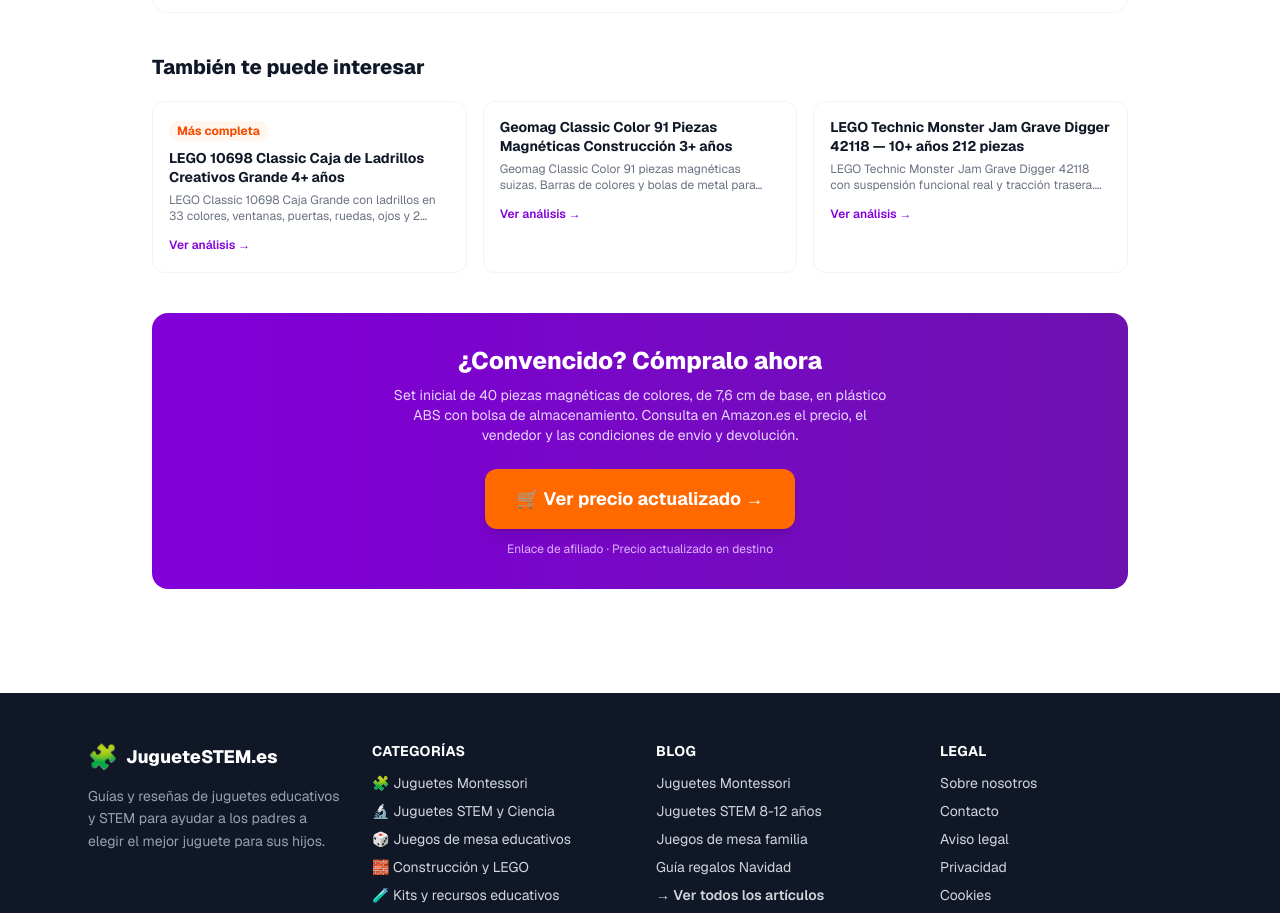
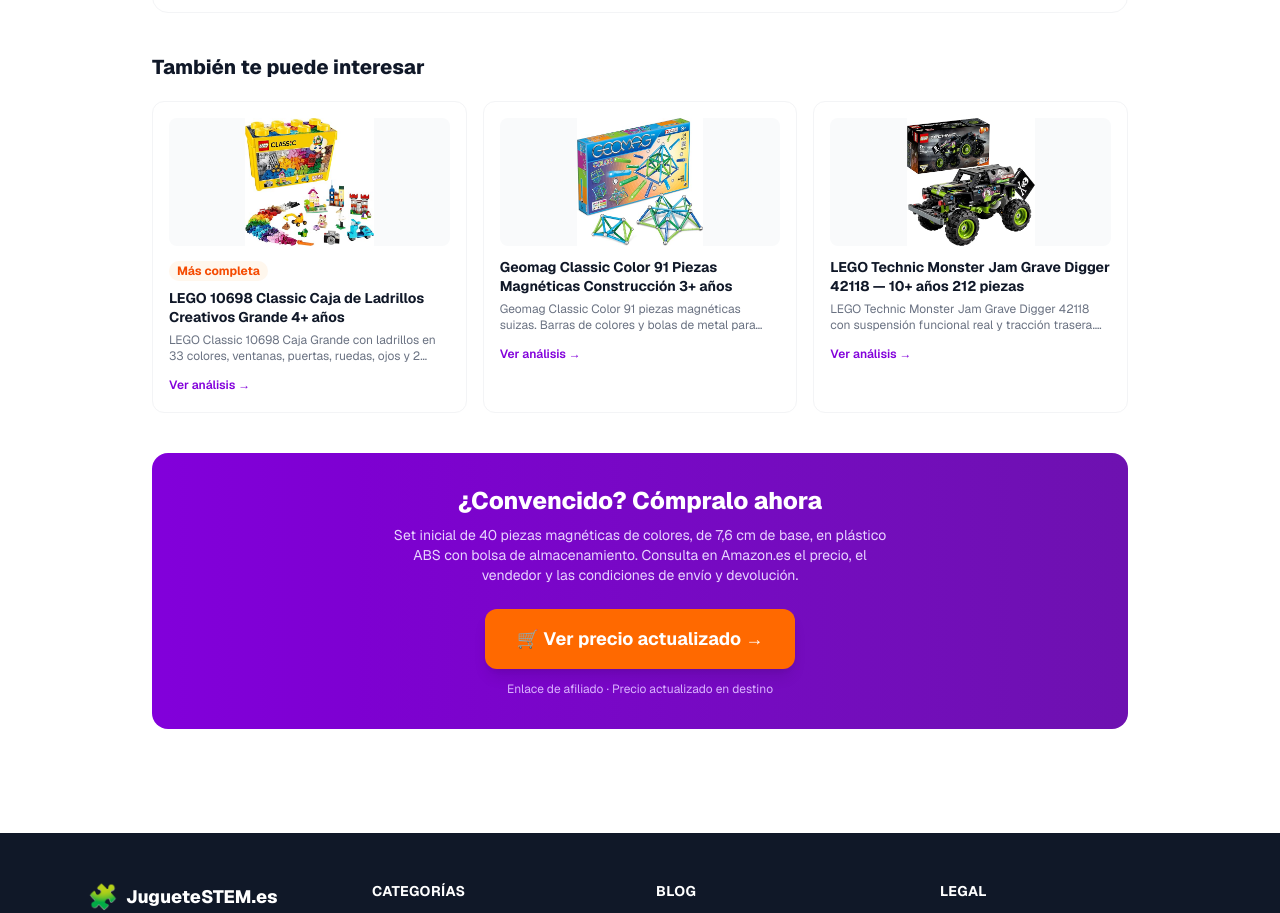
Before and after one commit to mktweb360/juguetestem, a Next.js app: page /tienda/construccion-lego/coodoo-bloques-magneticos-40-piezas in a window 1280 px wide. Shown: the part 2405-3318 px from the top of the page. Built offline with nearby package versions, Linux system fonts and the light colour scheme.

Commit message:
Ficha: imagen en los productos relacionados

```diff
--- a/app/tienda/[categoria]/[producto]/page.tsx
+++ b/app/tienda/[categoria]/[producto]/page.tsx
@@ -8,6 +8,7 @@ import { isFeaturedProduct } from "@/lib/indexable";
 import { productTitle, productTitleUnique, relatedInCategory, publicDescription } from "@/lib/seo";
 import { CATEGORIA_GUIA } from "@/lib/categoria-guia";
 import { syncedImage } from "@/lib/amazon-sync";
+import { productImageSrc } from "@/components/ProductCard";
 
 /* ─── Metadata ────────────────────────────────────────────────────────────── */
 // Imagen de respaldo por categoría para fichas sin imagen propia (ficheros que existen en public/images/products).
@@ -354,6 +355,10 @@ export default async function ProductoPage({
                   href={`/tienda/${p.categorySlug}/${p.slug}`}
                   className="border border-gray-100 rounded-xl p-4 hover:border-purple-200 hover:shadow-md transition-all group"
                 >
+                  <div className="mb-3 overflow-hidden rounded-lg bg-gray-50">
+                    {/* eslint-disable-next-line @next/next/no-img-element */}
+                    <img src={productImageSrc(p)} alt={p.name} width={300} height={128} loading="lazy" className="h-32 w-full object-contain" />
+                  </div>
                   {p.badge && (
                     <span className="inline-block text-xs font-bold text-orange-600 bg-orange-50 px-2 py-0.5 rounded-full mb-2">
                       {p.badge}
```
